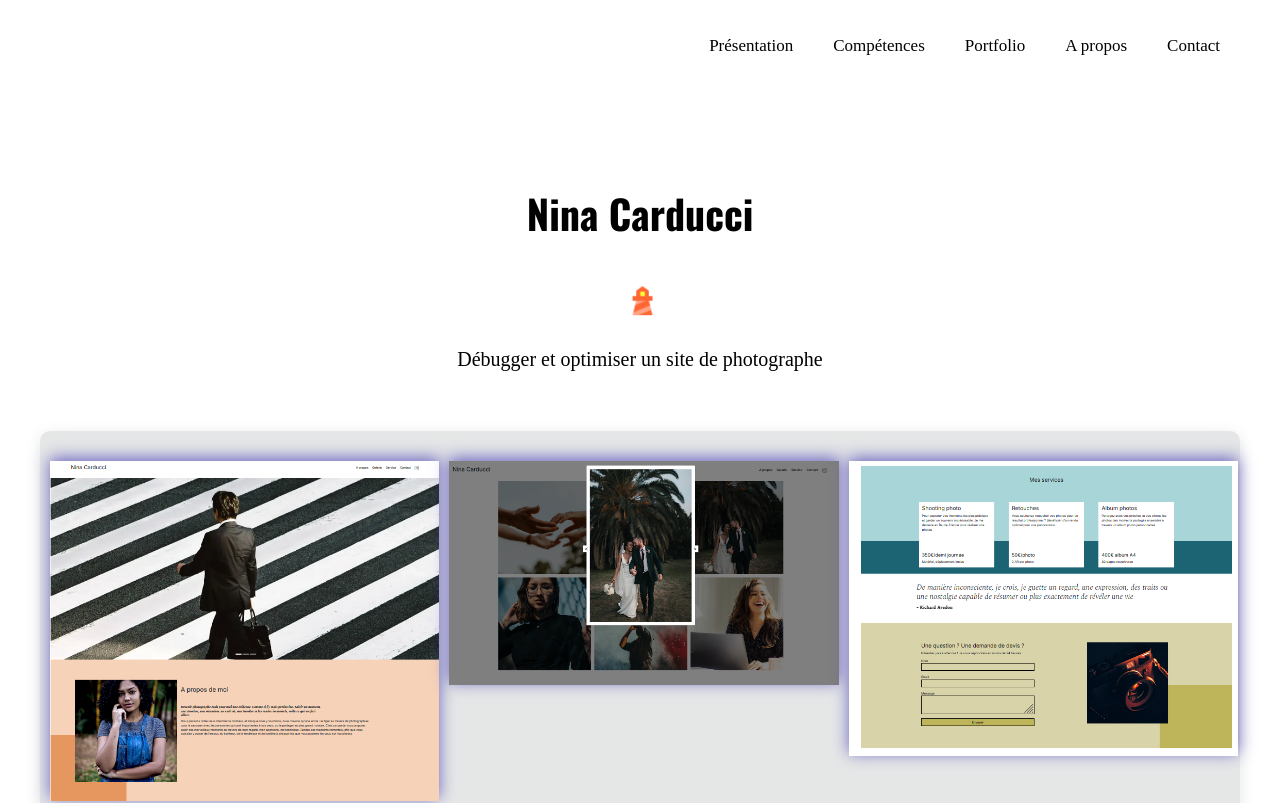
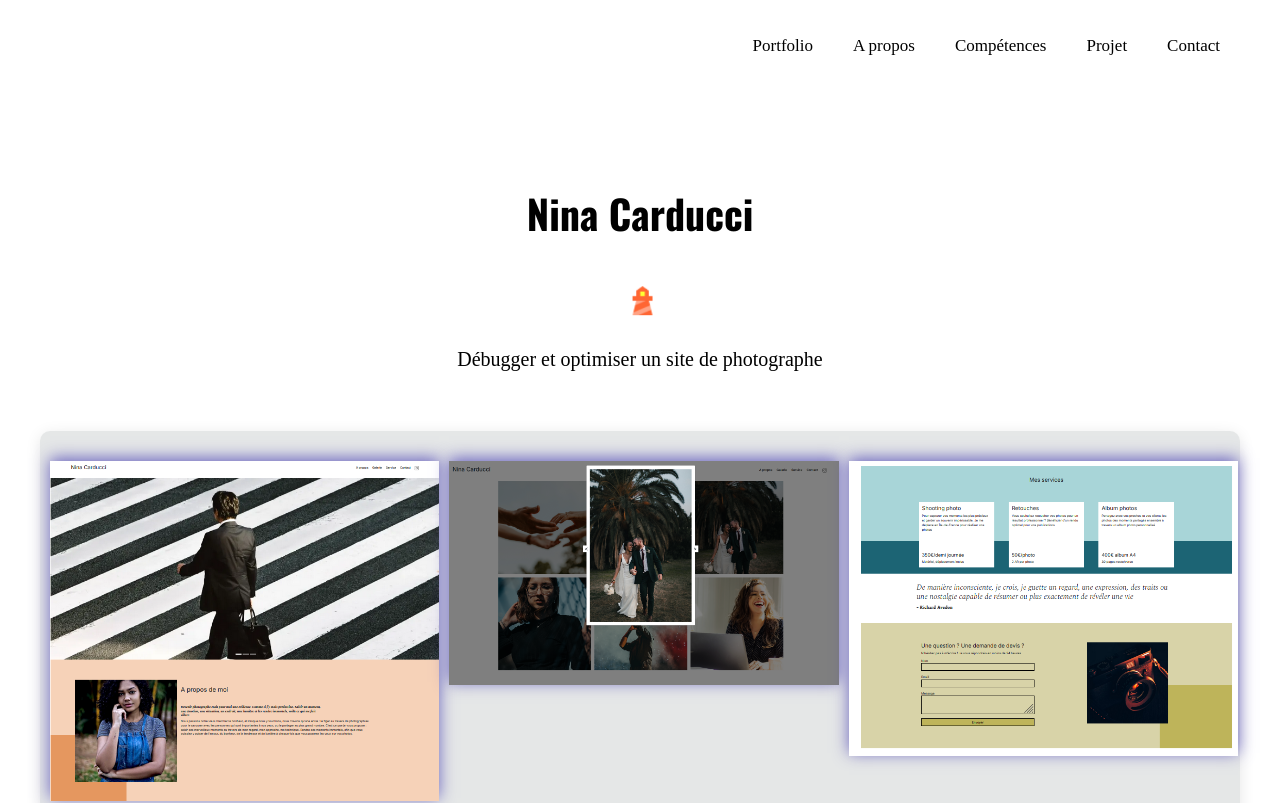
Before and after one commit to PierreSarciat/portfolio, a React (Vite) app: page /portfolio/carducci in a window 1280 px wide. Shown: the top 803 px of the page. Built offline with nearby package versions, Linux system fonts and the light colour scheme.

Commit message:
premier commit header

```diff
--- a/src/components/header.jsx
+++ b/src/components/header.jsx
@@ -34,23 +34,23 @@ const Header = () => {
         <nav>
           <ul>
             <li>
-              <NavLink to="/#presentation">
-                Présentation
-              </NavLink>
-            </li>
-            <li>
-              <NavLink to="/#competences">
-                Compétences
-              </NavLink>
-            </li>
-            <li>
               <NavLink to="/#portfolio">
                 Portfolio
               </NavLink>
             </li>
             <li>
-              <NavLink to="/#aboutMe">
+              <NavLink to="/#apropos">
                 A propos
+              </NavLink>
+            </li>
+            <li>
+              <NavLink to="/#competence">
+                Compétences
+              </NavLink>
+            </li>
+            <li>
+              <NavLink to="/#projet">
+                Projet
               </NavLink>
             </li>
             <li>
```
